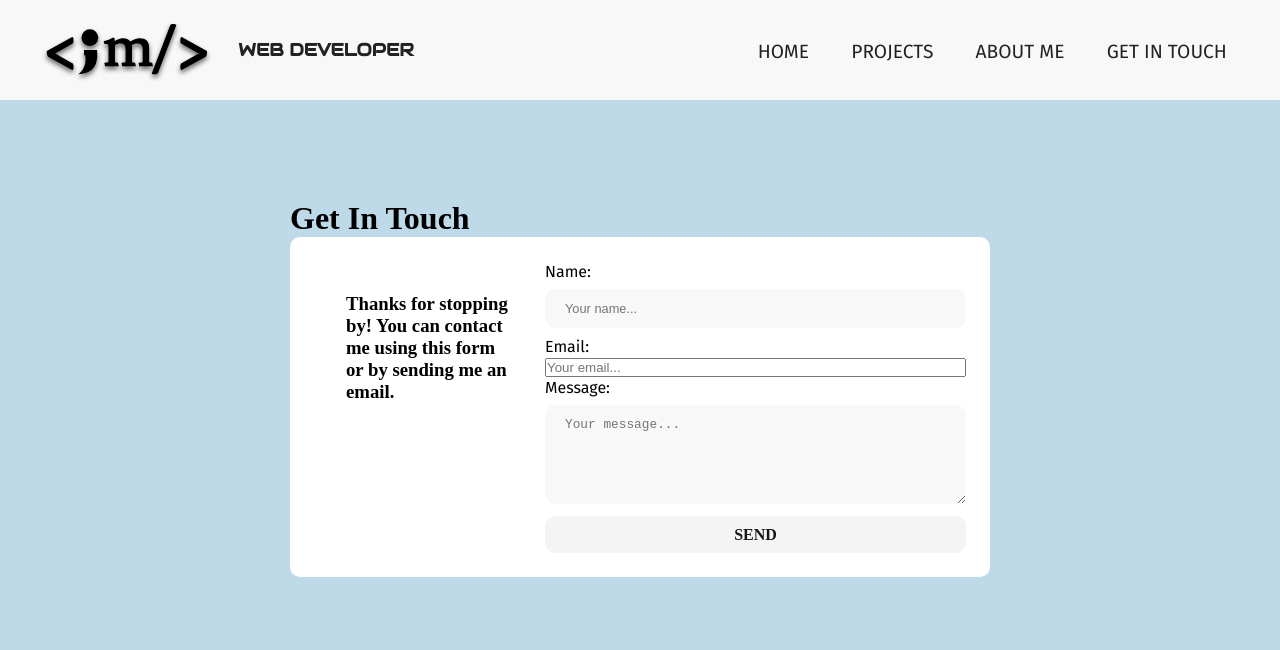
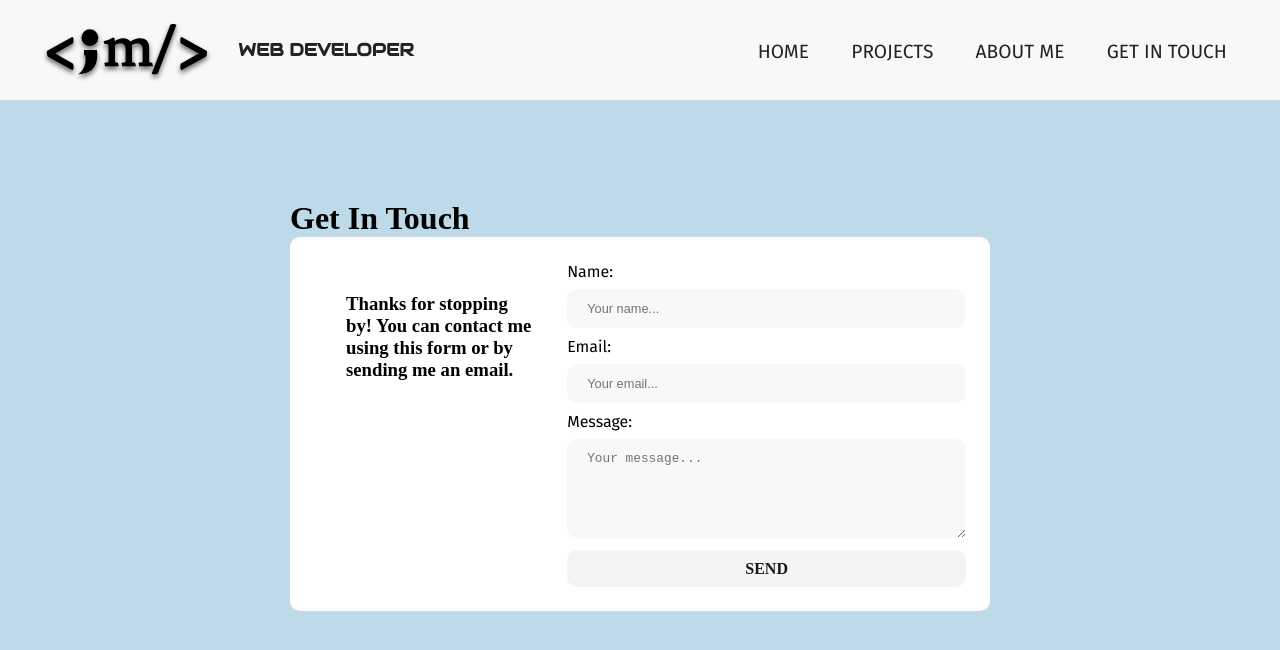
Before and after one commit to Juanmarin444/My_Web_Portfolio, a React (Create React App) app in the folder client/: page /contact in a window 1280 px wide. Shown: the top 650 px of the page. Built offline with nearby package versions, Linux system fonts and the light colour scheme; a web font is replaced by a local one.

Commit message:
styles update

```diff
--- a/client/src/pages/ContactPage/styles.css
+++ b/client/src/pages/ContactPage/styles.css
@@ -16,7 +16,9 @@
   padding: 2rem;
 }
 
-input[type="text"], textarea {
+input[type="text"],
+input[type="email"],
+textarea {
   width: 100%;
   padding: 12px 20px;
   margin: 8px 0;
```
